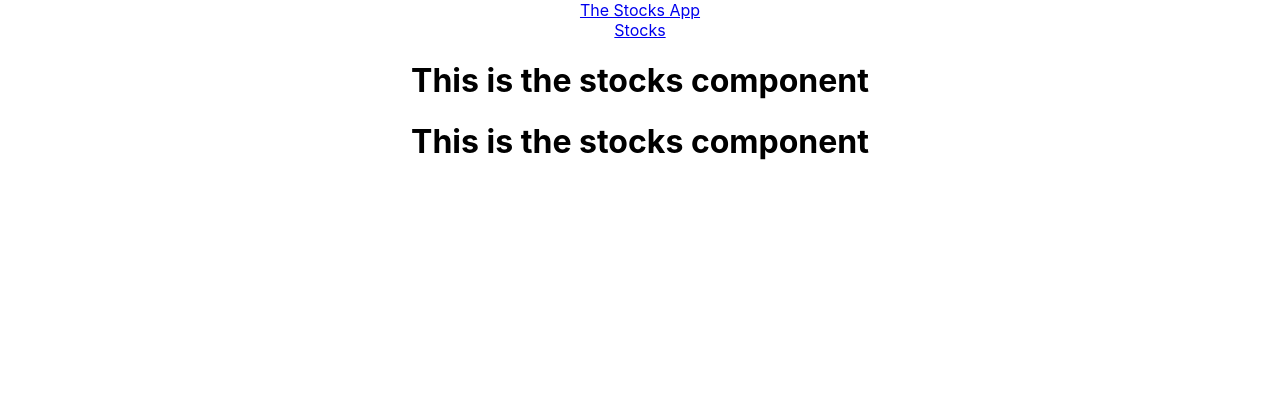
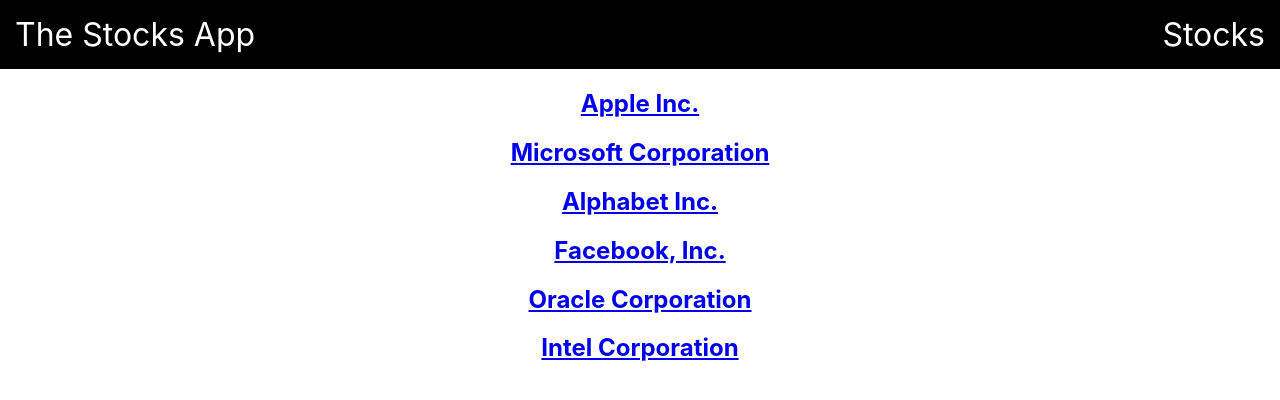
Before and after one commit to jakekaplan95/reactrouter.github.io, a React (Create React App) app in the folder reactrouter/: page /stocks in a window 1280 px wide. Shown: the top 400 px of the page. Built offline with nearby package versions, Linux system fonts and the light colour scheme.

Commit message:
stocks showing and on click move to specific stock page

```diff
--- a/reactrouter/src/App.js
+++ b/reactrouter/src/App.js
@@ -1,7 +1,7 @@
 import logo from './logo.svg';
 import './App.css';
 // Import route and components
-import {Route} from "react-router-dom";
+import {Route, Switch} from "react-router-dom";
 import Stocks from "./pages/stocks";
 import Main from "./pages/main";
 import About from "./pages/about";
@@ -11,15 +11,18 @@
   return (
     <div className="App">
       <Nav/>
-      <Route path="/">
+      <Switch>
+      <Route exact path="/">
         <Main />
-      </Route>
-      <Route path="/about">
-        <About />
       </Route>
       <Route path="/stocks">
         <Stocks />
       </Route>
+      <Route
+      path="/about/:symbol"
+      render={(routerProps) => <About {...routerProps} />}
+      />
+      </Switch>
     </div>
   );
 }
--- a/reactrouter/src/index.css
+++ b/reactrouter/src/index.css
@@ -11,3 +11,17 @@
   font-family: source-code-pro, Menlo, Monaco, Consolas, 'Courier New',
     monospace;
 }
+
+.nav {
+  display: flex;
+  justify-content: space-between;
+  background-color: black;
+  color: white;
+  padding: 15px;
+  font-size: 2em
+}
+
+.nav a {
+  color: white;
+  text-decoration: none;
+}
--- a/reactrouter/src/pages/stocks.js
+++ b/reactrouter/src/pages/stocks.js
@@ -1,7 +1,23 @@
 import React from "react"
+import {Link} from "react-router-dom"
 
 const Stocks = (props) => {
-    return <h1>This is the stocks component</h1>
+    const stocks = [
+        {name: "Apple Inc.", symbol: "AAPL", lastPrice: 140.64, change: -0.280000000000001, high: 141.74, low: 140.35, open: 141.5},
+        {name: "Microsoft Corporation", symbol: "MSFT", lastPrice: 64.98, change: 0.109999999999999, high: 65.45, low: 64.76, open: 65.12},
+        {name: "Alphabet Inc.", symbol: "GOOGL", lastPrice: 835.14, change: -4.50999999999999, high: 844, low: 829.1, open: 842},
+        {name: "Facebook, Inc.", symbol: "FB", lastPrice: 140.34, change: 0.810000000000002, high: 141.0244, low: 139.76, open: 140.08},
+        {name: "Oracle Corporation", symbol: "ORCL", lastPrice: 44.65, change: -0.300000000000004, high: 45.09, low: 44.575, open: 44.91},
+        {name: "Intel Corporation", symbol: "INTL", lastPrice: 36.16, change: -0.370000000000005, high: 36.78, low: 36.125, open: 36.58}
+      ];
+
+      return stocks.map((lastPrice) => {
+          return(
+              <Link to={`/about/${lastPrice.symbol}`}>
+                  <h2>{lastPrice.name}</h2>
+              </Link>
+          )
+      })
 }
 
 export default Stocks
```
